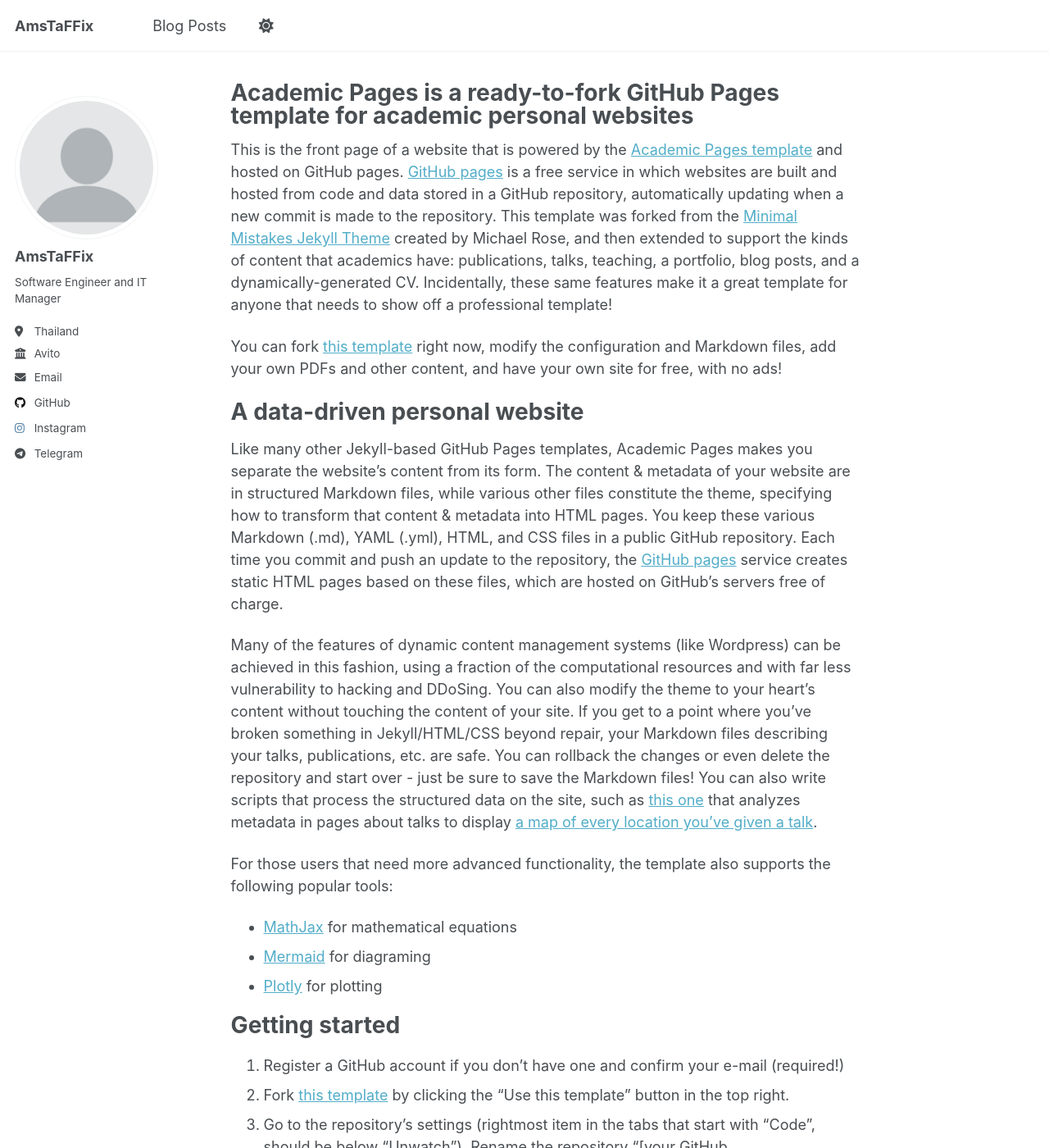
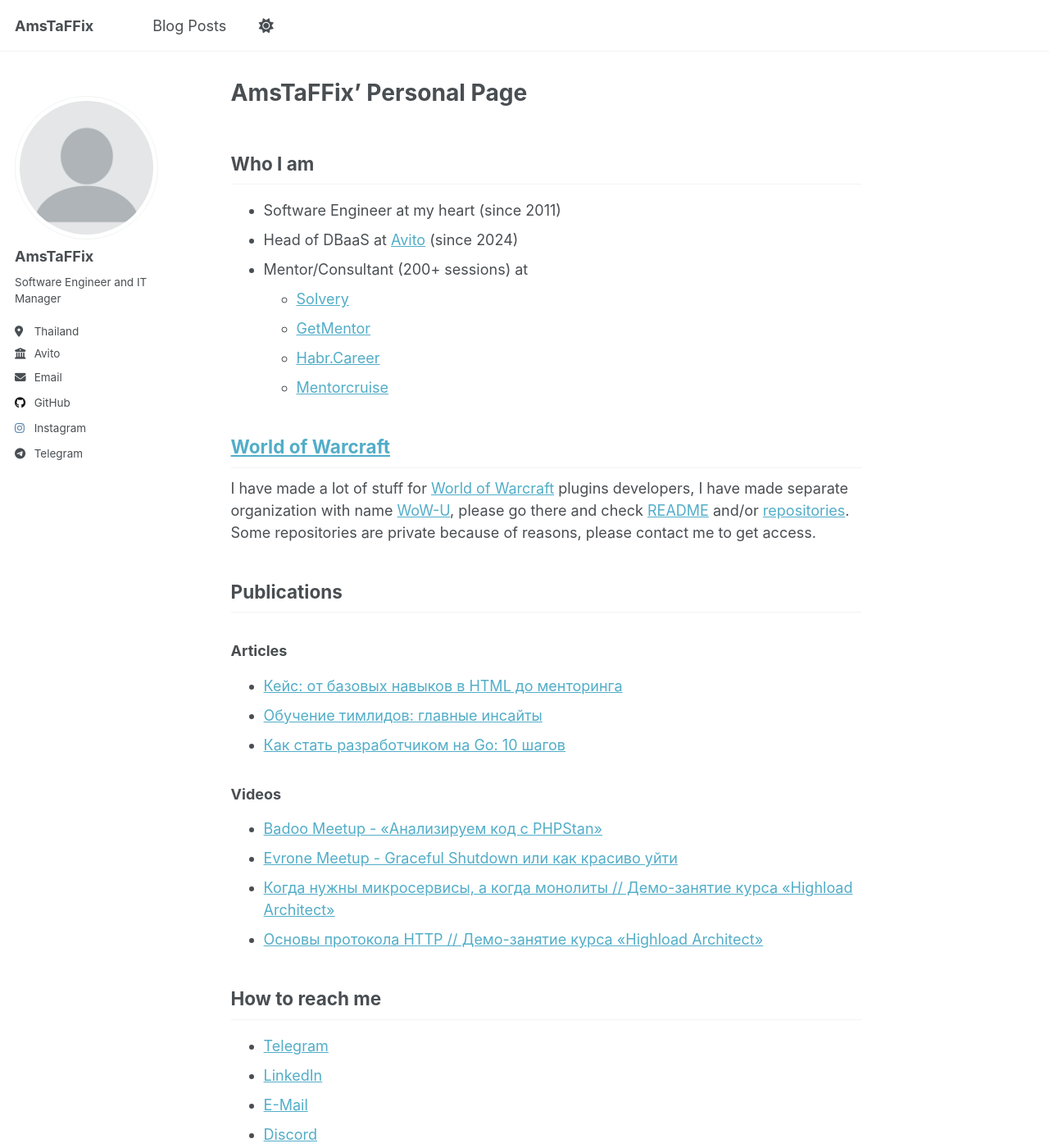
Before and after one commit to AmsTaFFix/amstaffix.github.io, a Jekyll site: the page built from _pages/about.md, in a window 1280 px wide and 1400 px high. Shown: the whole window at 82% size. Built offline with Jekyll 4.4.1, drawn with Linux system fonts in a browser that asks for light colours; a script that is not in the unit is left out; some of the changed text lies outside the part shown.

Commit message:
changed index page

```diff
--- a/_pages/about.md
+++ b/_pages/about.md
@@ -1,56 +1,46 @@
 ---
 permalink: /
-title: "Academic Pages is a ready-to-fork GitHub Pages template for academic personal websites"
+title: "AmsTaFFix' Personal Page"
 author_profile: true
 redirect_from:
   - /about/
   - /about.html
 ---
 
-This is the front page of a website that is powered by the [Academic Pages template](https://github.com/academicpages/academicpages.github.io) and hosted on GitHub pages. [GitHub pages](https://pages.github.com) is a free service in which websites are built and hosted from code and data stored in a GitHub repository, automatically updating when a new commit is made to the repository. This template was forked from the [Minimal Mistakes Jekyll Theme](https://mmistakes.github.io/minimal-mistakes/) created by Michael Rose, and then extended to support the kinds of content that academics have: publications, talks, teaching, a portfolio, blog posts, and a dynamically-generated CV. Incidentally, these same features make it a great template for anyone that needs to show off a professional template!
+## Who I am
 
- You can fork [this template](https://github.com/academicpages/academicpages.github.io) right now, modify the configuration and Markdown files, add your own PDFs and other content, and have your own site for free, with no ads!
+- Software Engineer at my heart (since 2011)
+- Head of DBaaS at [Avito](https://avito.tech/) (since 2024)
+- Mentor/Consultant (200+ sessions) at
+    - [Solvery](https://solvery.io/ru/mentor/amstaffix)
+    - [GetMentor](https://getmentor.dev/mentor/nikita-sapogov-576)
+    - [Habr.Career](https://career.habr.com/amstaffix)
+    - [Mentorcruise](https://mentorcruise.com/mentor/nikitasapogov/)
 
-A data-driven personal website
-======
-Like many other Jekyll-based GitHub Pages templates, Academic Pages makes you separate the website's content from its form. The content & metadata of your website are in structured Markdown files, while various other files constitute the theme, specifying how to transform that content & metadata into HTML pages. You keep these various Markdown (.md), YAML (.yml), HTML, and CSS files in a public GitHub repository. Each time you commit and push an update to the repository, the [GitHub pages](https://pages.github.com/) service creates static HTML pages based on these files, which are hosted on GitHub's servers free of charge.
+## [World of Warcraft](https://worldofwarcraft.blizzard.com/en-gb/)
 
-Many of the features of dynamic content management systems (like Wordpress) can be achieved in this fashion, using a fraction of the computational resources and with far less vulnerability to hacking and DDoSing. You can also modify the theme to your heart's content without touching the content of your site. If you get to a point where you've broken something in Jekyll/HTML/CSS beyond repair, your Markdown files describing your talks, publications, etc. are safe. You can rollback the changes or even delete the repository and start over - just be sure to save the Markdown files! You can also write scripts that process the structured data on the site, such as [this one](https://github.com/academicpages/academicpages.github.io/blob/master/talkmap.ipynb) that analyzes metadata in pages about talks to display [a map of every location you've given a talk](https://academicpages.github.io/talkmap.html).
+I have made a lot of stuff for [World of Warcraft](https://worldofwarcraft.blizzard.com/en-gb/) plugins developers,
+I have made separate organization with name [WoW-U](https://github.com/WoW-U),
+please go there and check [README](https://github.com/WoW-U) and/or [repositories](https://github.com/orgs/WoW-U/repositories).
+Some repositories are private because of reasons, please contact me to get access.
 
-For those users that need more advanced functionality, the template also supports the following popular tools:
-- [MathJax](https://www.mathjax.org/) for mathematical equations
-- [Mermaid](https://mermaid.js.org/) for diagraming
-- [Plotly](https://plotly.com/javascript/) for plotting
+## Publications
+### Articles
+- [Кейс: от базовых навыков в HTML до менторинга](https://tproger.ru/articles/kejs-ot-bazovyh-navykov-v-html-do-mentoringa/)
+- [Обучение тимлидов: главные инсайты](https://solvery.io/blog/ru/interesting/obuchenie-timlidov-glavnye-insajty/)
+- [Как стать разработчиком на Go: 10 шагов](https://tproger.ru/articles/kak-stat-razrabotchikom-na-go-10-shagov/)
 
-Getting started
-======
-1. Register a GitHub account if you don't have one and confirm your e-mail (required!)
-1. Fork [this template](https://github.com/academicpages/academicpages.github.io) by clicking the "Use this template" button in the top right.
-1. Go to the repository's settings (rightmost item in the tabs that start with "Code", should be below "Unwatch"). Rename the repository "[your GitHub username].github.io", which will also be your website's URL.
-1. Set site-wide configuration and create content & metadata (see below -- also see [this set of diffs](http://archive.is/3TPas) showing what files were changed to set up [an example site](https://getorg-testacct.github.io) for a user with the username "getorg-testacct")
-1. Upload any files (like PDFs, .zip files, etc.) to the files/ directory. They will appear at https://[your GitHub username].github.io/files/example.pdf.
-1. Check status by going to the repository settings, in the "GitHub pages" section
+### Videos
+- [Badoo Meetup - «Анализируем код с PHPStan»](https://youtu.be/kiw3HscOrk8)
+- [Evrone Meetup - Graceful Shutdown или как красиво уйти](https://www.youtube.com/watch?v=ASiF-AH7GFc)
+- [Когда нужны микросервисы, а когда монолиты // Демо-занятие курса «Highload Architect»](https://www.youtube.com/watch?v=3tiqsqzFCOI)
+- [Основы протокола HTTP // Демо-занятие курса «Highload Architect»](https://www.youtube.com/watch?v=HXVxetXo28c)
 
-Site-wide configuration
-------
-The main configuration file for the site is in the base directory in [_config.yml](https://github.com/academicpages/academicpages.github.io/blob/master/_config.yml), which defines the content in the sidebars and other site-wide features. You will need to replace the default variables with ones about yourself and your site's github repository. The configuration file for the top menu is in [_data/navigation.yml](https://github.com/academicpages/academicpages.github.io/blob/master/_data/navigation.yml). For example, if you don't have a portfolio or blog posts, you can remove those items from that navigation.yml file to remove them from the header.
+## How to reach me
+- [Telegram](https://t.me/amstaffix)
+- [LinkedIn](https://www.linkedin.com/in/nikita-sapogov-94790bb4/)
+- [E-Mail](mailto:amstaffix@gmail.com)
+- [Discord](https://discord.com/users/224628871633305611)
 
-Create content & metadata
-------
-For site content, there is one Markdown file for each type of content, which are stored in directories like _publications, _talks, _posts, _teaching, or _pages. For example, each talk is a Markdown file in the [_talks directory](https://github.com/academicpages/academicpages.github.io/tree/master/_talks). At the top of each Markdown file is structured data in YAML about the talk, which the theme will parse to do lots of cool stuff. The same structured data about a talk is used to generate the list of talks on the [Talks page](https://academicpages.github.io/talks), each [individual page](https://academicpages.github.io/talks/2012-03-01-talk-1) for specific talks, the talks section for the [CV page](https://academicpages.github.io/cv), and the [map of places you've given a talk](https://academicpages.github.io/talkmap.html) (if you run this [python file](https://github.com/academicpages/academicpages.github.io/blob/master/talkmap.py) or [Jupyter notebook](https://github.com/academicpages/academicpages.github.io/blob/master/talkmap.ipynb), which creates the HTML for the map based on the contents of the _talks directory).
-
-**Markdown generator**
-
-The repository includes [a set of Jupyter notebooks](https://github.com/academicpages/academicpages.github.io/tree/master/markdown_generator
-) that converts a CSV containing structured data about talks or presentations into individual Markdown files that will be properly formatted for the Academic Pages template. The sample CSVs in that directory are the ones I used to create my own personal website at stuartgeiger.com. My usual workflow is that I keep a spreadsheet of my publications and talks, then run the code in these notebooks to generate the Markdown files, then commit and push them to the GitHub repository.
-
-How to edit your site's GitHub repository
-------
-Many people use a git client to create files on their local computer and then push them to GitHub's servers. If you are not familiar with git, you can directly edit these configuration and Markdown files directly in the github.com interface. Navigate to a file (like [this one](https://github.com/academicpages/academicpages.github.io/blob/master/_talks/2012-03-01-talk-1.md) and click the pencil icon in the top right of the content preview (to the right of the "Raw | Blame | History" buttons). You can delete a file by clicking the trashcan icon to the right of the pencil icon. You can also create new files or upload files by navigating to a directory and clicking the "Create new file" or "Upload files" buttons.
-
-Example: editing a Markdown file for a talk
-![Editing a Markdown file for a talk](/images/editing-talk.png)
-
-For more info
-------
-More info about configuring Academic Pages can be found in [the guide](https://academicpages.github.io/markdown/), the [growing wiki](https://github.com/academicpages/academicpages.github.io/wiki), and you can always [ask a question on GitHub](https://github.com/academicpages/academicpages.github.io/discussions). The [guides for the Minimal Mistakes theme](https://mmistakes.github.io/minimal-mistakes/docs/configuration/) (which this theme was forked from) might also be helpful.
+## Technologies
+Golang, Lua, Tarantool, PostgreSQL, Kafka, MSA, Redis, Memcached, Docker, Thanos, K8S, Grafana, Prometheus, QBEC
```
